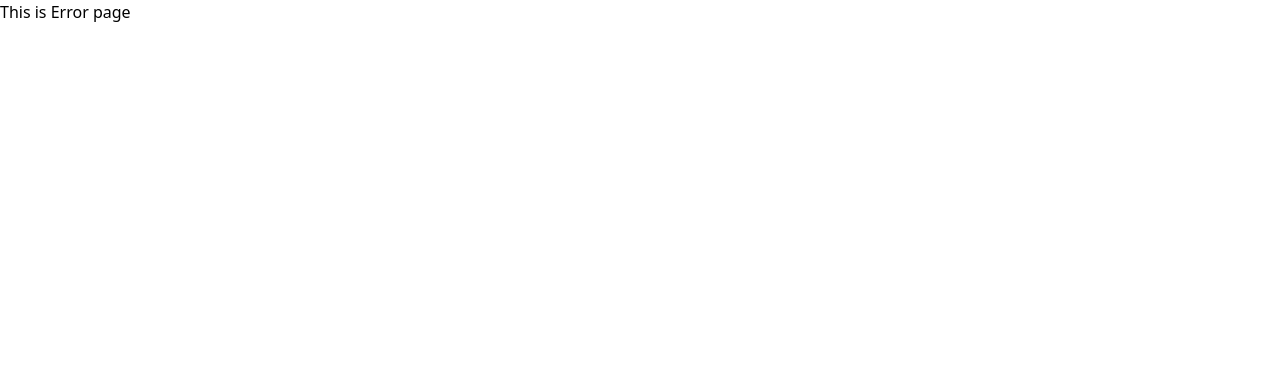
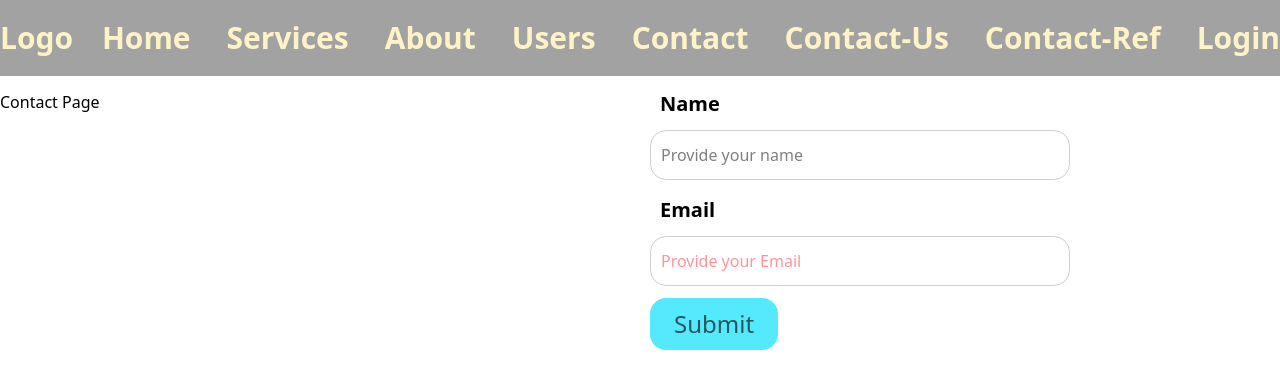
Before and after one commit to lightDevX/reactrouterproject, a React (Vite) app: page /contact-us in a window 1280 px wide. Before the commit this address had no page. Shown: the top 388 px of the page. Built offline with nearby package versions, Linux system fonts and the light colour scheme.

Commit message:
Ref Form and State form create

```diff
--- /dev/null
+++ b/src/Utilities/Loading.jsx
@@ -0,0 +1,9 @@
+export default function Loading() {
+  return (
+    <>
+      <div className="mx-auto text-center text-4xl font-semibold text-red-300">
+        <h2>🌀 Loading...</h2>
+      </div>
+    </>
+  );
+}
--- /dev/null
+++ b/src/components/Form/RefForm/RefForm.jsx
@@ -0,0 +1,64 @@
+import { useEffect, useRef } from "react";
+
+const RefForm = () => {
+  const nameRef = useRef(null);
+  const emailRef = useRef(null);
+
+  useEffect(() => {
+    nameRef.current.focus(); // Focusing a initial field
+  }, []);
+
+  const handleSubmit = (e) => {
+    e.preventDefault();
+    console.log(nameRef.current.value);
+    console.log(emailRef.current.value);
+  };
+
+  return (
+    <div className="grid grid-cols-1 gap-10 md:grid-cols-2 lg:grid-cols-3">
+      <h1>Contact Page</h1>
+
+      <div className="col-span-2 mx-auto w-1/2">
+        <form onSubmit={handleSubmit}>
+          <div className="flex flex-col space-y-3">
+            <label htmlFor="name" className="pl-2.5 text-xl font-semibold">
+              Name
+            </label>
+            <input
+              ref={nameRef}
+              id="name"
+              name="name"
+              type="text"
+              placeholder="Provide your name"
+              className="rounded-2xl border border-neutral-900/20 px-2.5 py-3 focus:outline focus:outline-red-300"
+              autoComplete="off"
+            />
+          </div>
+          <div className="mt-4 flex flex-col space-y-3">
+            <label htmlFor="email" className="pl-2.5 text-xl font-semibold">
+              Email
+            </label>
+            <input
+              ref={emailRef}
+              id="email"
+              name="email"
+              type="email"
+              placeholder="Provide your Email"
+              className="rounded-2xl border border-neutral-900/20 px-2.5 py-3 text-red-500 focus:outline focus:outline-red-300"
+              autoComplete="off"
+            />
+          </div>
+
+          <button
+            type="submit"
+            className="mt-3 rounded-2xl bg-cyan-300 px-6 py-2.5 text-2xl text-neutral-900/70"
+          >
+            Submit
+          </button>
+        </form>
+      </div>
+    </div>
+  );
+};
+
+export default RefForm;
--- /dev/null
+++ b/src/components/Form/StateForm/StateForm.jsx
@@ -0,0 +1,69 @@
+import { useState } from "react";
+
+const StateForm = () => {
+  const [name, setName] = useState("");
+  const [email, setEmail] = useState("");
+
+  const handleSubmit = (e) => {
+    e.preventDefault();
+    console.log(name, email);
+  };
+
+  const nameField = (e) => {
+    setName(e.target.value);
+  };
+
+  const emailField = (e) => {
+    setEmail(e.target.value);
+  };
+
+  return (
+    <div className="grid grid-cols-1 gap-10 md:grid-cols-2 lg:grid-cols-3">
+      <h1>Contact Page</h1>
+
+      <div className="col-span-2 mx-auto w-1/2">
+        <form onSubmit={handleSubmit}>
+          <div className="flex flex-col space-y-3">
+            <label htmlFor="name" className="pl-2.5 text-xl font-semibold">
+              Name
+            </label>
+            <input
+              value={name}
+              onChange={nameField}
+              id="name"
+              name="name"
+              type="text"
+              placeholder="Provide your name"
+              className="rounded-2xl border border-neutral-900/20 px-2.5 py-3 focus:outline focus:outline-red-300"
+              autoComplete="off"
+            />
+          </div>
+          <div className="mt-4 flex flex-col space-y-3">
+            <label htmlFor="email" className="pl-2.5 text-xl font-semibold">
+              Email
+            </label>
+            <input
+              value={email}
+              onChange={emailField}
+              id="email"
+              name="email"
+              type="email"
+              placeholder="Provide your Email"
+              className="rounded-2xl border border-neutral-900/20 px-2.5 py-3 text-red-500 focus:outline focus:outline-red-300"
+              autoComplete="off"
+            />
+          </div>
+
+          <button
+            type="submit"
+            className="mt-3 rounded-2xl bg-cyan-300 px-6 py-2.5 text-2xl text-neutral-900/70"
+          >
+            Submit
+          </button>
+        </form>
+      </div>
+    </div>
+  );
+};
+
+export default StateForm;
--- a/src/components/Header/Header.jsx
+++ b/src/components/Header/Header.jsx
@@ -24,6 +24,12 @@ const Header = () => {
           <NavLink className="active:bg-red-300" to="/contact">
             Contact
           </NavLink>
+          <NavLink className="active:bg-red-300" to="/contact-us">
+            Contact-Us
+          </NavLink>
+          <NavLink className="active:bg-red-300" to="/contact-ref">
+            Contact-Ref
+          </NavLink>
           <Link to="/login">Login</Link>
         </nav>
       </div>
--- a/src/components/Home/Home.jsx
+++ b/src/components/Home/Home.jsx
@@ -6,7 +6,7 @@ const Home = () => {
     <>
       <Header></Header>
       <div className="container mx-auto py-3.5">
-        <Outlet></Outlet>
+        <Outlet />
       </div>
     </>
   );
```
Also changed, not shown: src/main.jsx (+15 -2 lines).
